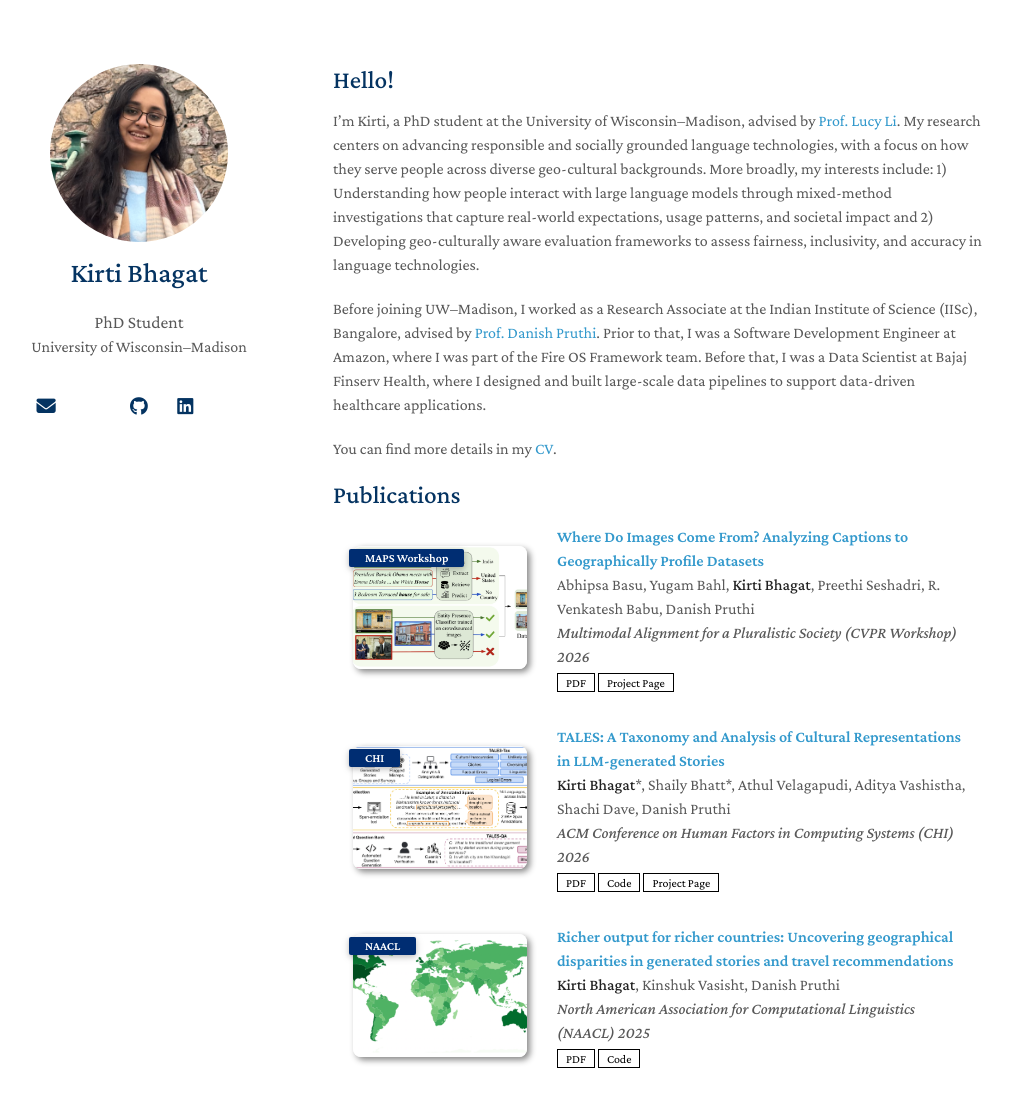
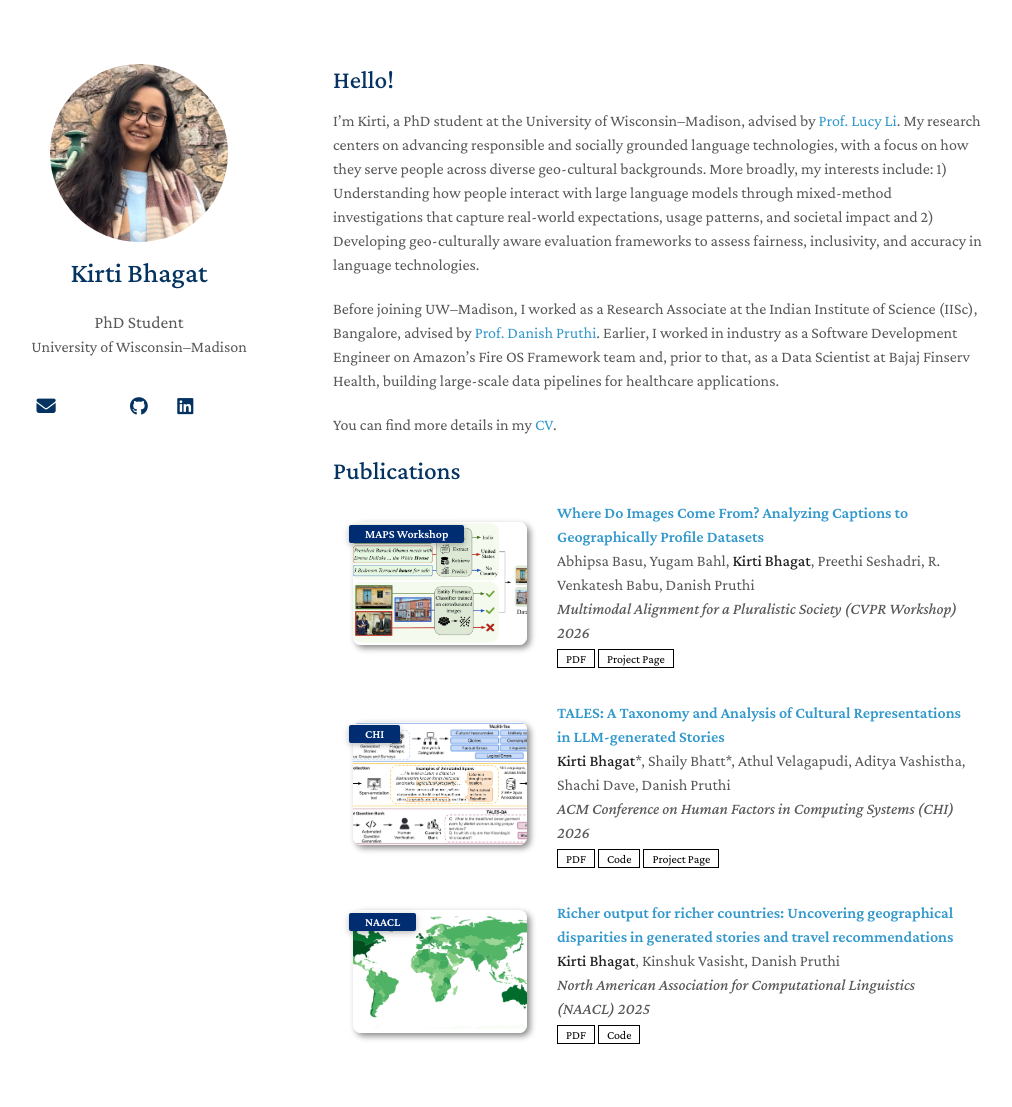
Before and after one commit to Kirtibg/kirtibg.github.io, a Jekyll site: the page built from index.md, in a window 1280 px wide and 1195 px high. Shown: the top 1107 px of the window, without its empty margins (137-1149 px from the left). Built offline with Jekyll 4.4.1, drawn with Linux system fonts in a browser that asks for light colours; a style sheet for code colours, icons or effects is not loaded.

Commit message:
Fixed history

```diff
--- a/_includes/home-content.md
+++ b/_includes/home-content.md
@@ -8,9 +8,8 @@ My research centers on advancing responsible and socially grounded language tech
 2) Developing geo-culturally aware evaluation frameworks to assess fairness, inclusivity, and accuracy in language technologies.
 
 
-Before joining UW--Madison, I worked as a Research Associate at the Indian Institute of Science (IISc), Bangalore, advised by [Prof. Danish Pruthi](https://danishpruthi.com). Prior to that, I was a Software Development Engineer at Amazon, where I was part of the Fire OS Framework team.
-<!-- for [Amazon’s Fire tablets](https://www.amazon.com/Amazon-Fire-Tablet-Family/b?ie=UTF8&node=6669703011).  -->
-Before that, I was a Data Scientist at Bajaj Finserv Health, where I designed and built large-scale data pipelines to support data-driven healthcare applications.
+Before joining UW--Madison, I worked as a Research Associate at the Indian Institute of Science (IISc), Bangalore, advised by [Prof. Danish Pruthi](https://danishpruthi.com).
+Earlier, I worked in industry as a Software Development Engineer on Amazon's Fire OS Framework team and, prior to that, as a Data Scientist at Bajaj Finserv Health, building large-scale data pipelines for healthcare applications.
 
 You can find more details in my [CV]({{ site.cv_link }}).
 
```
